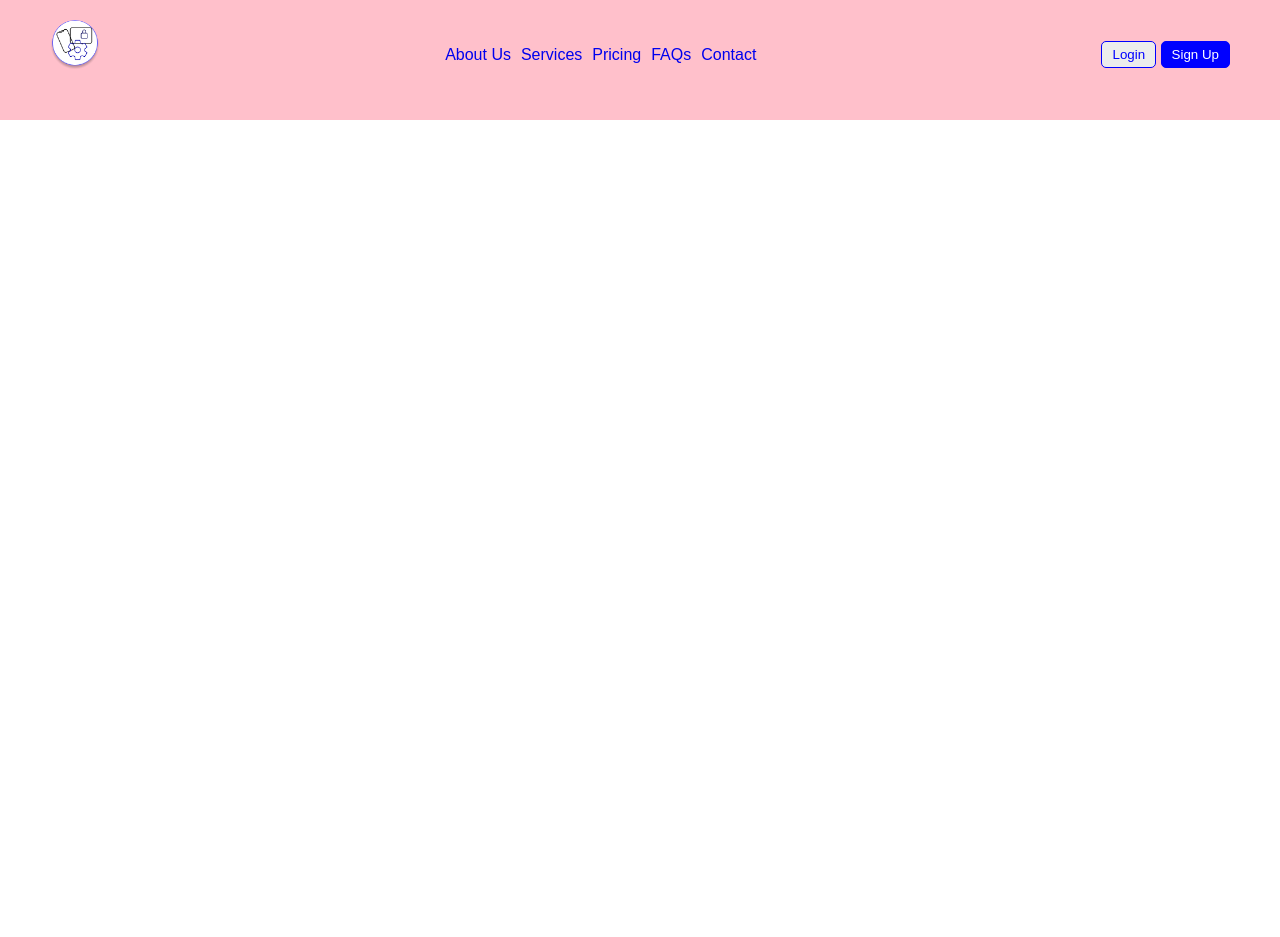
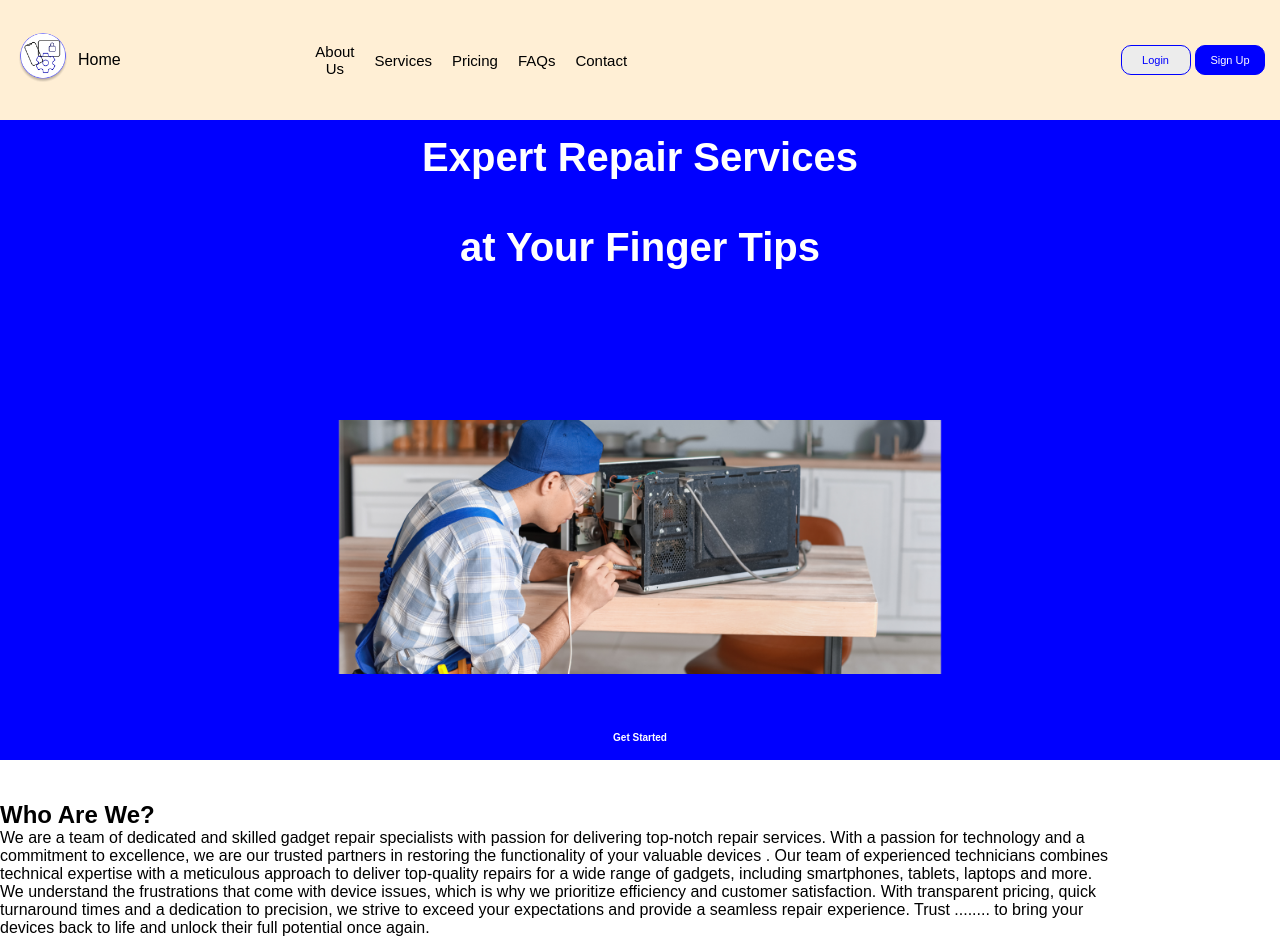
Before and after one commit to Husky4real/We_Fix_Gadget_Repair_Hub, a plain HTML site: page index.html in a window 1280 px wide. Before the commit the page ends 800 px from the top, so only its background shows below. Drawn offline with Linux system fonts and the light colour scheme.

Commit message:
body
body

```diff
--- a/index.html
+++ b/index.html
@@ -11,10 +11,12 @@
   <body>
     <!--Header-->
     <div class="header">
-      <div class="nav">
       <div class="logo">
         <div class="logo_img">
           <img src="img/logo.png" alt="" />
+        </div>
+        <div class="home">
+          <a href="/">Home</a>
         </div>
       </div>
 
@@ -27,11 +29,43 @@
           <li><a href="/">Contact</a></li>
         </ul>
       </div>
+
       <div class="signIn">
         <button class="color1">Login</button>
         <button class="color2">Sign Up</button>
       </div>
     </div>
+    <!--body-->
+    <div class="body">
+      <div class="text">
+        <h1>Expert Repair Services <br /><br />at Your Finger Tips</h1>
+      </div>
+
+      <div class="services">
+        <img src="img/Untitled design (75) 1.png" alt="" />
+      </div>
+
+      <button class="button">Get Started</button>
+
+      <div class="provides">
+        <h2>Who Are We?</h2>
+        <p>
+          We are a team of dedicated and skilled gadget repair specialists with
+          passion for delivering top-notch repair services. With a passion for
+          technology and a <br />commitment to excellence, we are our trusted
+          partners in restoring the functionality of your valuable devices . Our
+          team of experienced technicians combines <br />technical expertise
+          with a meticulous approach to deliver top-quality repairs for a wide
+          range of gadgets, including smartphones, tablets, laptops and more.
+          <br />We understand the frustrations that come with device issues,
+          which is why we prioritize efficiency and customer satisfaction. With
+          transparent pricing, quick <br />
+          turnaround times and a dedication to precision, we strive to exceed
+          your expectations and provide a seamless repair experience. Trust
+          ........ to bring your <br />devices back to life and unlock their
+          full potential once again.
+        </p>
+      </div>
     </div>
     <script src="app.js"></script>
   </body>
--- a/style.css
+++ b/style.css
@@ -5,62 +5,67 @@
   font-family: "Josefin Sans", sans-serif;
 }
 
+/*Header*/
+
 .header {
   height: 15vh;
-  padding: 20px 50px;
-  background-color: pink;
-
-  flex-direction: column;
-}
-
-.nav {
+  width: 100%;
+  background-color: papayawhip;
   display: flex;
   align-items: center;
   justify-content: space-between;
+  padding: 10px auto;
+  text-align: center;
 }
 
 .logo {
-  padding-bottom: 15px;
   display: flex;
-  flex-direction: column;
+  justify-content: center;
   align-items: center;
-  justify-content: center;
+  gap: 10px;
+  padding: 0 18px;
 }
 
-.logo_img {
-  height: 50%;
-}
-
-img {
+.logo img {
   height: 50px;
   width: 50px;
   border-radius: 25px;
   object-fit: cover;
 }
 
+.home a {
+  color: black;
+  text-decoration: none;
+}
+
 .about {
   display: flex;
-  align-self: space-between;
-  justify-content: space-between;
+  width: 45%;
 }
 
 .about ul {
+  width: 45%;
   padding: 15px;
   display: flex;
   align-items: center;
   justify-content: center;
   text-decoration: none;
-  gap: 10px;
+  gap: 20px;
+  font-size: 15px;
 }
 
 .about li {
   list-style: none;
-  gap: 10px;
 }
 
 .about li a {
+  text-decoration: none;
   gap: 30px;
-  text-decoration: none;
+  color: black;
+}
+
+.signIn {
+  padding-right: 15px;
 }
 
 .color1 {
@@ -68,8 +73,12 @@ img {
   color: blue;
   background-color: rgb(236, 236, 236);
   padding: 5px 10px;
-  border-radius: 5px;
+  border-radius: 10px;
   transition: 0.5s;
+  width: 70px;
+  height: 30px;
+  font-size: 11px;
+  cursor: pointer;
 }
 
 .color1:hover {
@@ -82,7 +91,11 @@ img {
   color: white;
   background-color: blue;
   padding: 5px 10px;
-  border-radius: 5px;
+  border-radius: 10px;
+  width: 70px;
+  height: 30px;
+  font-size: 11px;
+  cursor: pointer;
 }
 
 .color2:hover {
@@ -90,3 +103,52 @@ img {
   background-color: rgb(236, 236, 236);
   transition: 0.5s;
 }
+
+/*body*/
+
+.body {
+  height: 80vh;
+  width: 100%;
+
+  background-color: blue;
+}
+
+.text {
+  color: white;
+  padding-top: 15px;
+  font-size: 20px;
+  text-align: center;
+}
+
+.services {
+  display: flex;
+  align-items: center;
+  justify-content: center;
+}
+.services img {
+  object-fit: cover;
+  width: 50%;
+  height: 50%;
+  margin-top: 150px;
+}
+
+.button {
+  display: flex;
+  justify-content: center;
+  align-items: center;
+  margin: 50px auto;
+  padding: 7px 35px;
+  border-radius: 15px;
+  border: 1px solid blue;
+  font-size: 10px;
+  font-weight: bold;
+  color: white;
+  background-color: blue;
+  cursor: pointer;
+}
+
+.button:hover {
+  color: blue;
+  background-color: white;
+  transition: 0.5s;
+}
```
Also changed, not shown: img/Untitled design (75) 1.png (added). Lines whose indentation alone changed are shown as unchanged.
